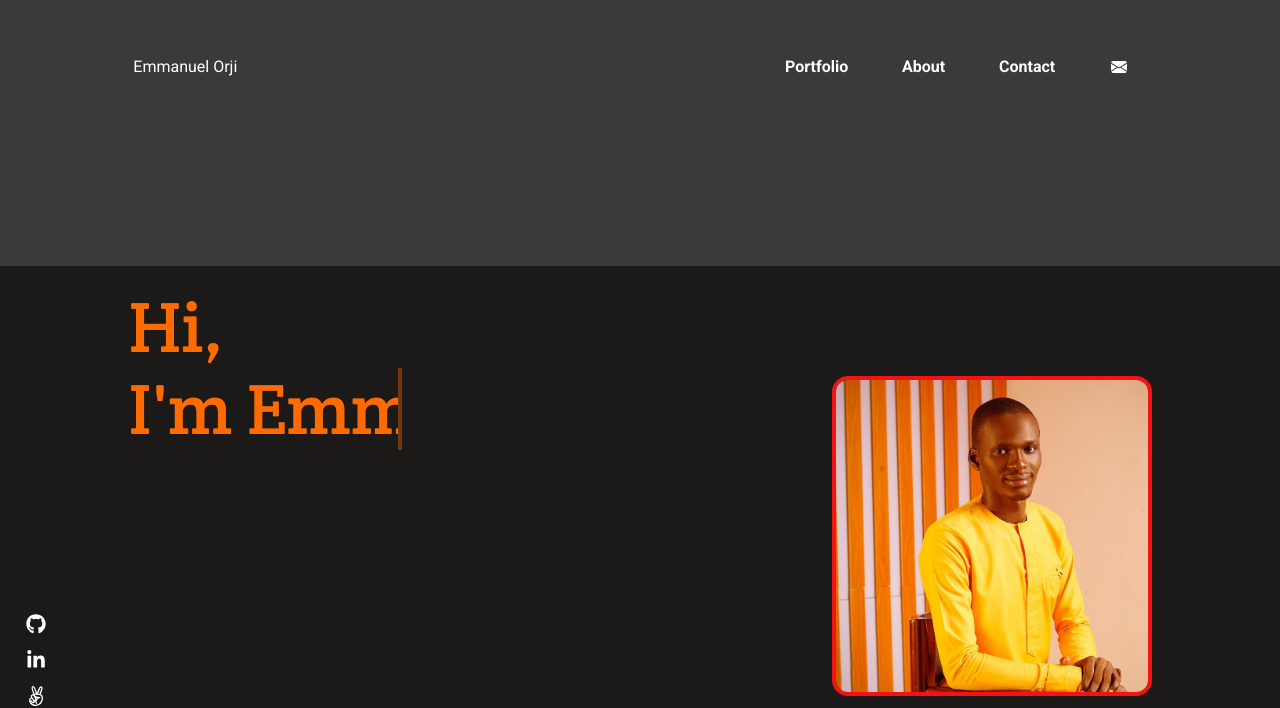
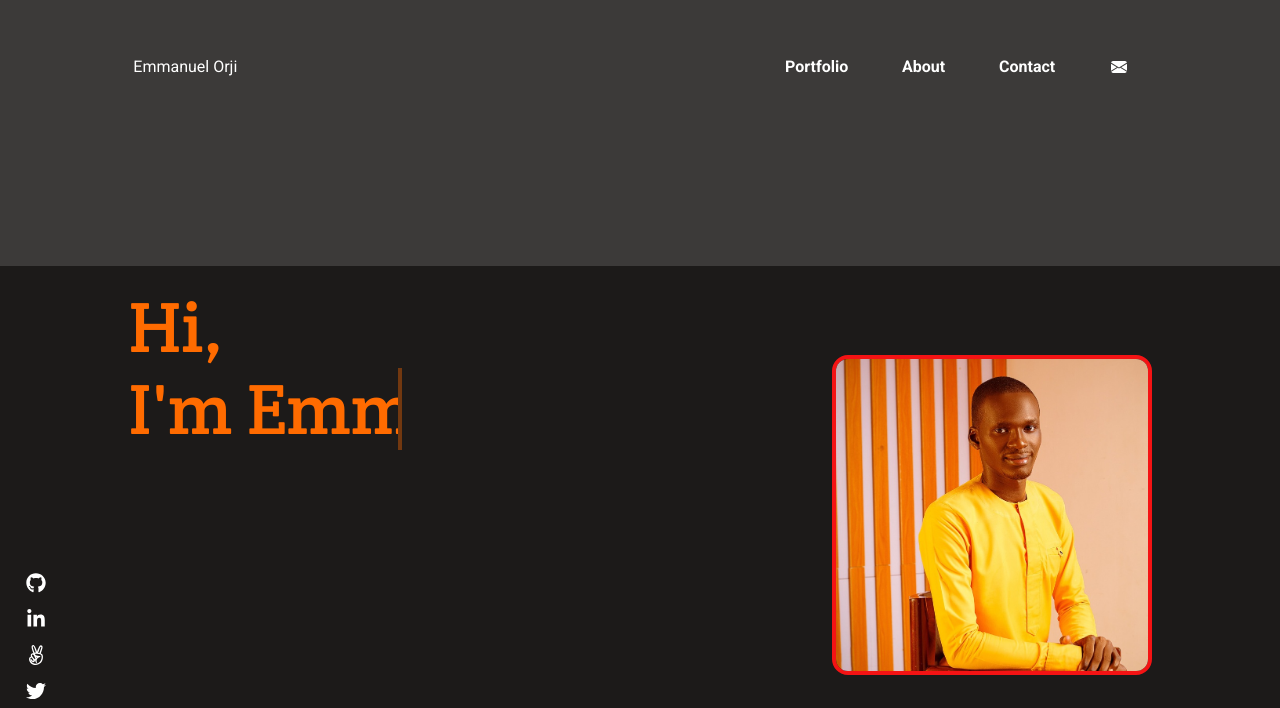
Before and after one commit to emmiiorji/portfolio, a React (Create React App) app: page / in a window 1280 px wide. Shown: the part 132-840 px from the top of the page. Built offline with nearby package versions, Linux system fonts and the light colour scheme.

Commit message:
Update Headline component

```diff
--- a/src/components/Headline.js
+++ b/src/components/Headline.js
@@ -36,7 +36,7 @@ const Headline = () => {
           <img src={headShot} alt="headshot" className="w-full max-w-xs rounded-2xl border-4 border-customRed" />
         </div>
         <div className="flex flex-col max-w-full">
-          <div className="h-80 relative">
+          <div className="relative">
             <h1 className="absolute mb-16 left-0 font-creteRound w-fit text-customOrange text-[40px]/[4rem] md:text-[72px]/[82px]">
               <span>Hi,</span>
               <span
@@ -53,12 +53,12 @@ const Headline = () => {
                 style={{
                   animation: `typeHeadlineTitle ${totalTime}s steps(50, end) infinite, blinking 1s infinite`,
                 }}
-                className="border-r-4 whitespace-nowrap border-customMilk w-0 overflow-hidden text-customMilk my-3 text-2xl font-roboto"
+                className="border-r-4 whitespace-nowrap border-customMilk w-0 overflow-hidden text-customMilk text-2xl font-roboto"
               >
                 I am a Software Developer
               </h2>
             </div>
-            <p className="absolute top-16 left-0 text-white md:max-w-sm text-xl my-3 font-poppins">
+            <p className="mt-16 text-white md:max-w-sm text-xl my-3 font-poppins">
               <span
                 className="font-bold border-customOrange"
                 id="headlineParagraph"
```
